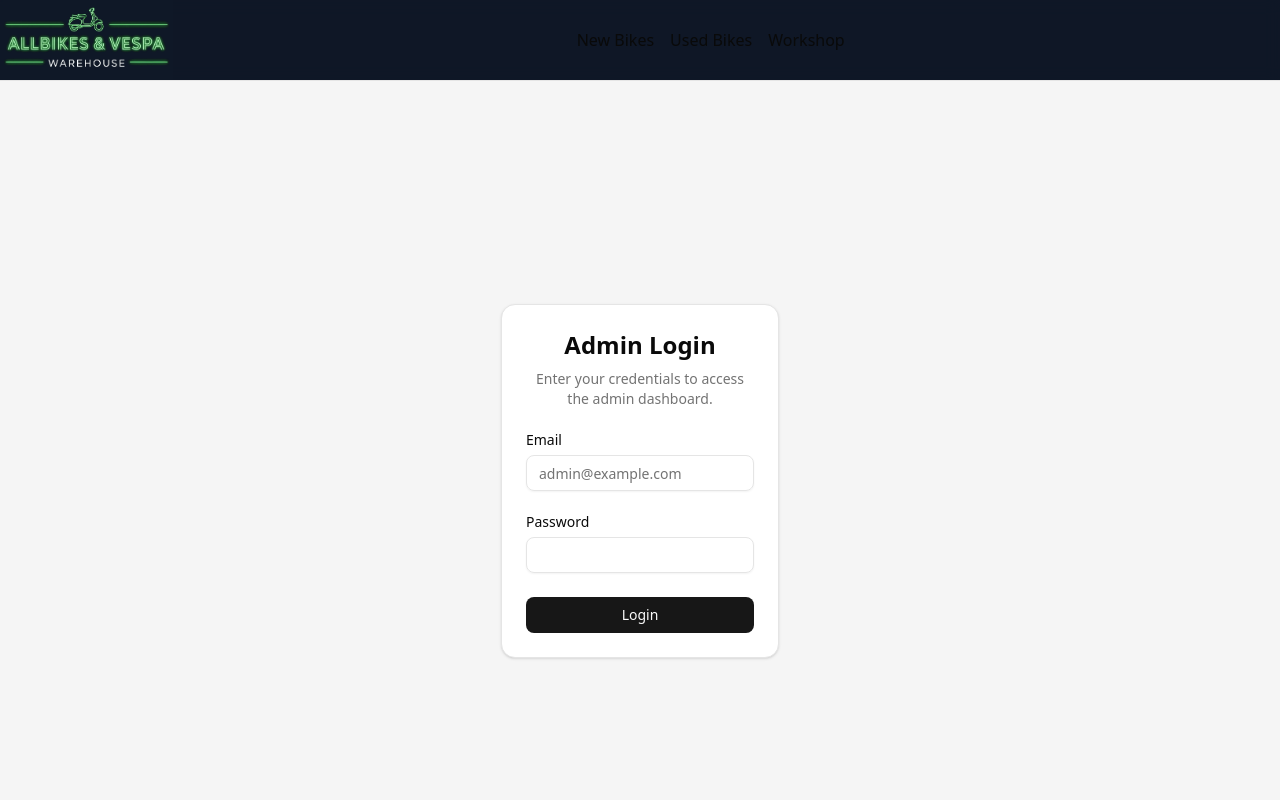
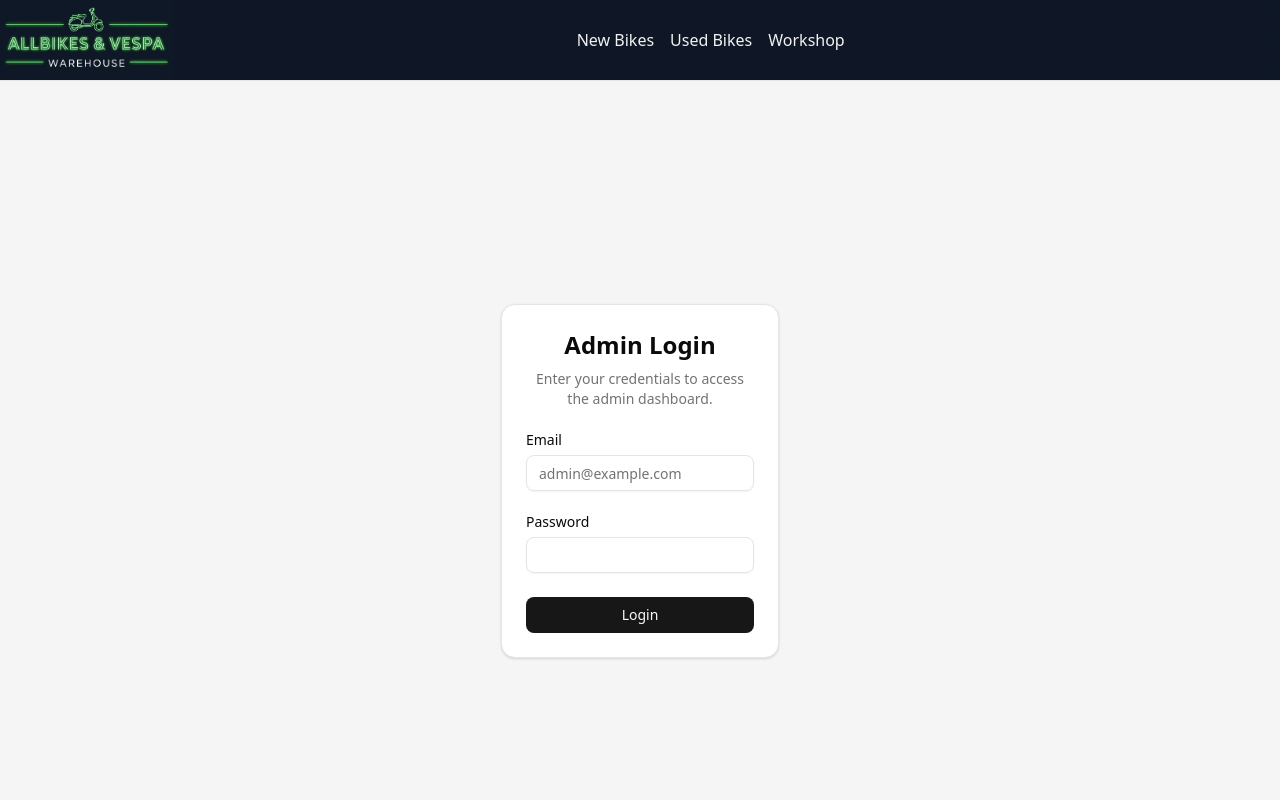
Before and after one commit to ethanbetts63/allbikes, a React app in the folder frontend/: page /login in a window 1280 px wide. Shown: the top 800 px of the page. Built offline with nearby package versions, Linux system fonts and the light colour scheme; the HTML template or start-up script is replaced by a standard one.

Commit message:
checkpoint

```diff
--- a/frontend/src/components/HomeHero.tsx
+++ b/frontend/src/components/HomeHero.tsx
@@ -70,7 +70,7 @@ const HomeHero: React.FC = () => {
   const renderBikeLink = (condition: 'new' | 'used') => {
     const linkPath = condition === 'new' ? '/bikes/new' : '/bikes/used';
     const text = condition === 'new' ? 'New Bikes' : 'Used Bikes';
-    const bgColorClass = condition === 'new' ? 'bg-green-600' : 'bg-blue-600'; // Fallback color
+    const bgColorClass = condition === 'new' ? 'bg-white' : 'bg-white'; // Fallback color
 
     const currentImageUrl = condition === 'new'
       ? newBikeImageUrls[currentNewBikeImageIndex]
@@ -125,12 +125,12 @@ const HomeHero: React.FC = () => {
       </div>
 
       {/* Right Column */}
-      <div className="md:w-1/2 flex flex-col items-center justify-center p-8 text-center bg-background">
-        <h1 className="text-4xl font-extrabold text-gray-900 mb-4">
+      <div className="md:w-1/2 flex flex-col items-center justify-center p-12 text-center bg-background">
+        <h1 className="text-5xl font-extrabold text-[var(--text-primary)] mb-8">
           Perth Motorcycle/Scooter Mechanic & Dealership
         </h1>
-        <p className="text-lg text-gray-700 leading-relaxed max-w-prose">
-          Operating in Perth for over 30 years, we are a motorcycle and scooter mechanic and dealership offering new and used sales across petrol and electric models. We provide motorcycle and scooter servicing, including tyre changes, maintenance, and general repairs. We haven’t served
+        <p className="text-lg text-[var(--text-primary)] leading-relaxed max-w-prose">
+          Operating in Perth for over 30 years, we are a motorcycle and scooter mechanic and dealership offering new and used sales across petrol and electric models. We provide motorcycle and scooter servicing, including tyre changes, maintenance, and general repairs.
         </p>
       </div>
     </div>
--- a/frontend/src/components/NavBar.tsx
+++ b/frontend/src/components/NavBar.tsx
@@ -44,7 +44,7 @@ const NavBar = () => {
             <li>
                               <Link
                                 to="/bikes/new"
-                className="hover:text-gray-300"
+                                className="text-[var(--text-primary)]"
                               >
                                 New Bikes
                               </Link>
@@ -52,7 +52,7 @@ const NavBar = () => {
                             <li>
                               <Link
                                 to="/bikes/used"
-                className="hover:text-gray-300"
+                                className="text-[var(--text-primary)]"
                               >
                                 Used Bikes
                               </Link>
@@ -60,11 +60,10 @@ const NavBar = () => {
                             <li>
                               <Link
                                 to="/workshop"
-                className="hover:text-gray-300"
+                                className="text-[var(--text-primary)]"
                               >
                                 Workshop
-              </Link>
-            </li>
+                              </Link>            </li>
           </ul>
         </nav>
 
--- a/frontend/src/components/ReviewCarousel.tsx
+++ b/frontend/src/components/ReviewCarousel.tsx
@@ -46,9 +46,9 @@ const reviewData = [
 
 const ReviewCarousel = () => {
   return (
-    <div className="w-full py-12 bg-gray-100 dark:bg-gray-800">
+    <div className="w-full py-12 bg-foreground">
       <div className="container mx-auto px-4">
-        <h2 className="text-3xl font-bold tracking-tight text-center mb-8">What Our Customers Say</h2>
+        <h2 className="text-3xl font-bold tracking-tight text-center mb-8 text-[var(--text-primary)]">What Our Customers Say</h2>
         <div className="flex overflow-x-auto space-x-6 pb-4">
           {reviewData.map((review) => {
             const charLimit = 200;
--- a/frontend/src/index.css
+++ b/frontend/src/index.css
@@ -46,10 +46,10 @@
 
 :root {
   --radius: 0.625rem;
-  --background: rgb(15, 24, 39);
-  --foreground: oklch(0.145 0 0);
-  --text-primary: oklch(0.145 0 0);
-  --text-secondary: oklch(0.556 0 0);
+  --background: hsl(217.5, 44.44%, 10.59%);
+  --foreground: hsl(217.5, 44.44%, 18.59%);
+  --text-primary: hsl(0 0% 95%);
+  --text-secondary: hsl(0 0% 90%);
   --card: oklch(1 0 0);
   --card-foreground: oklch(0.145 0 0);
   --popover: oklch(1 0 0);
```
Lines whose indentation alone changed are shown as unchanged.
